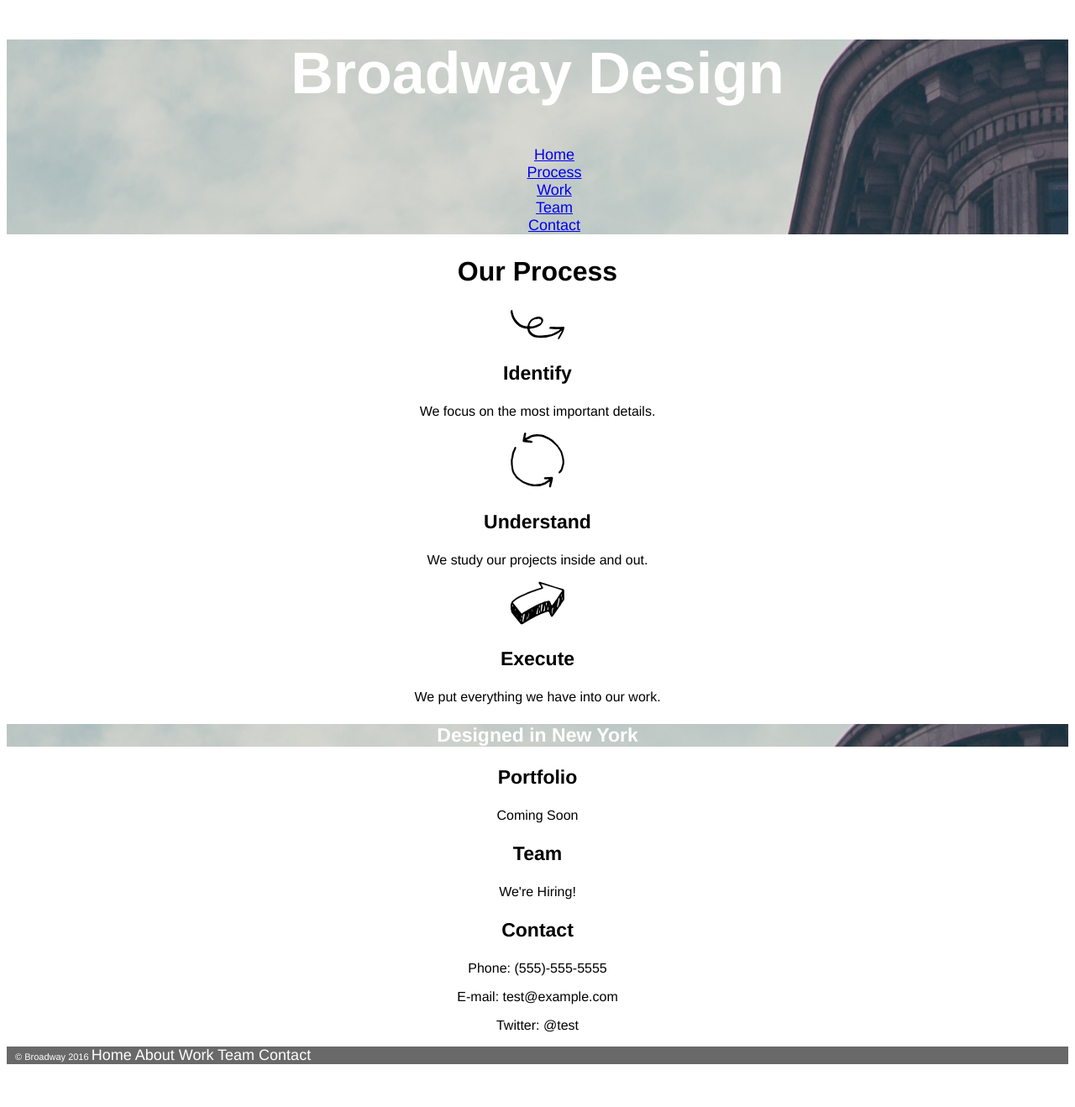
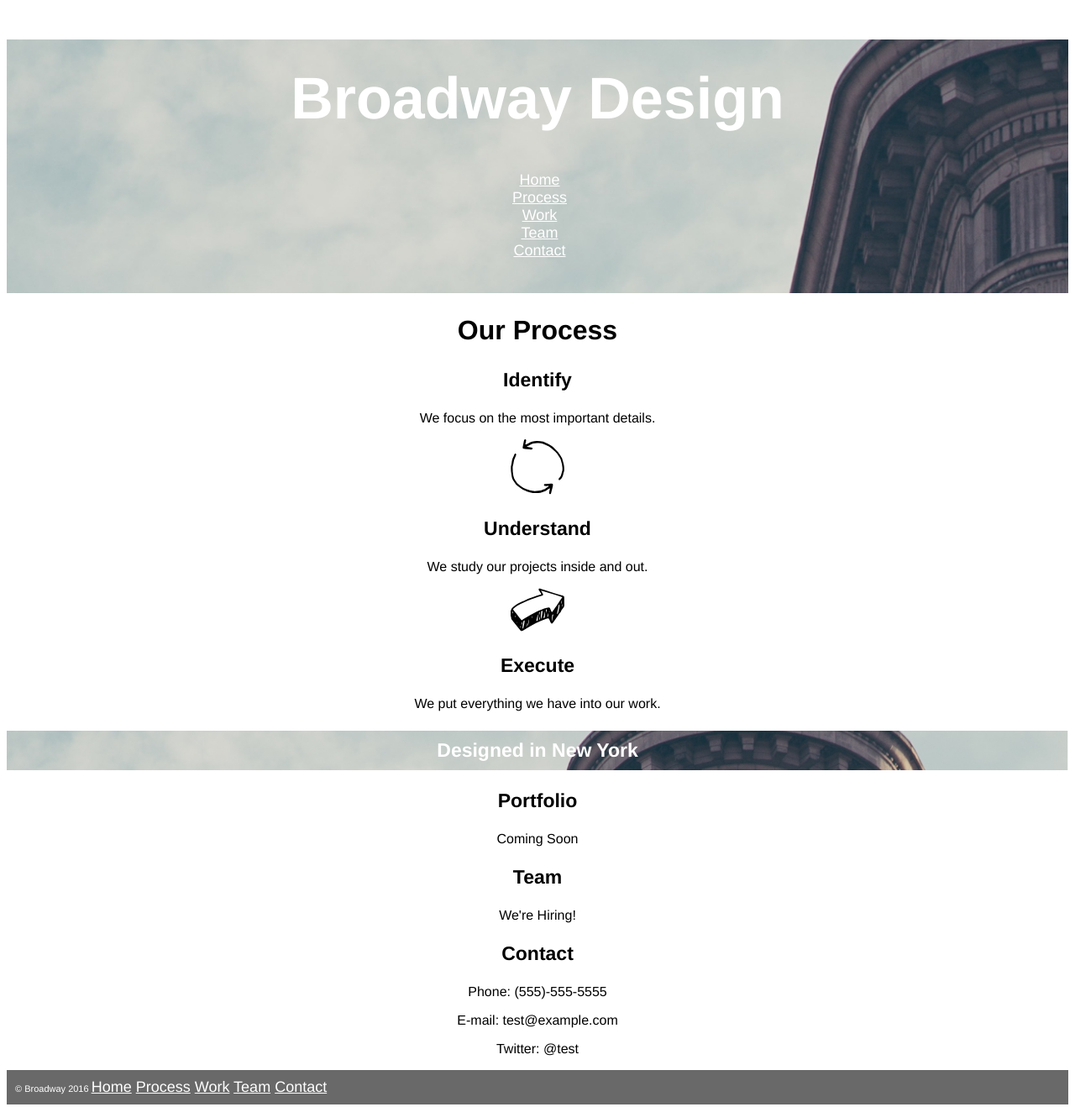
Before and after one commit to TheJamsterCodes/broadway, a plain HTML site: page index.html in a window 1280 px wide. Shown: the whole page at 84% size. Before the commit the page ends 1278 px from the top, so only its background shows below. Drawn offline with Linux system fonts and the light colour scheme.

Commit message:
Add HTML elements and completed CSS

```diff
--- a/Resources/style.css
+++ b/Resources/style.css
@@ -9,17 +9,24 @@
 .banner,
 .designed-nyc {
 	background-image: url("Images/the-flatiron-building.png");
+	background-size: cover;
 }
 
 h1 {
 	color: white;
 	font-size: 70px;
 	font-weight: bold;
+	padding-top: 30px;
 }
 
 ul {
 	list-style: none;
 	font-size: 18px;
+	margin-left: -35px;
+	padding-bottom: 40px;
+}
+
+a {
 	color: white;
 }
 
@@ -41,6 +48,8 @@ p {
 	font-size: 23px;
 	font-weight: bold;
 	color: white;
+	padding-top: 10px;
+	padding-bottom: 10px;
 }
 
 .footer .copyright {
@@ -51,6 +60,11 @@ p {
 	padding-left: 10px;
 }
 
+.copyright {
+	padding-top: 10px;
+	padding-bottom: 10px;
+}
+
 .footer-nav {
 	font-size: 18px;
 }
--- a/index.html
+++ b/index.html
@@ -25,8 +25,7 @@
 <!-- Our Process -->
 	<div>
 	  <h2 id="process">Our Process</h2>
-	  <p><img src="Resources/Images/identify.svg" alt="Loopy Arrow" /></p>
-	  <h3>Identify</h3>
+<h3>Identify</h3>
 	    <p>We focus on the most important details.</p>
 	  <p><img src="Resources/Images/understand.svg" alt="Circle Loopy Arrows" /></p>
 	  <h3>Understand</h3>
@@ -51,7 +50,7 @@
 
 <!-- Footer Nav -->
 	<div class="footer">
-      <p class="copyright">&copy; Broadway 2016 <span class="footer-nav">Home About Work Team Contact</span></p>
+      <p class="copyright">&copy; Broadway 2016 <span class="footer-nav"><a href="#home">Home</a> <a href="#process">Process</a> <a href="#work">Work</a> <a href="#team">Team</a> <a href="#contact">Contact</a></span></p>
 	</div>
 
   </body>
```
Also changed, not shown: 1 other file.
